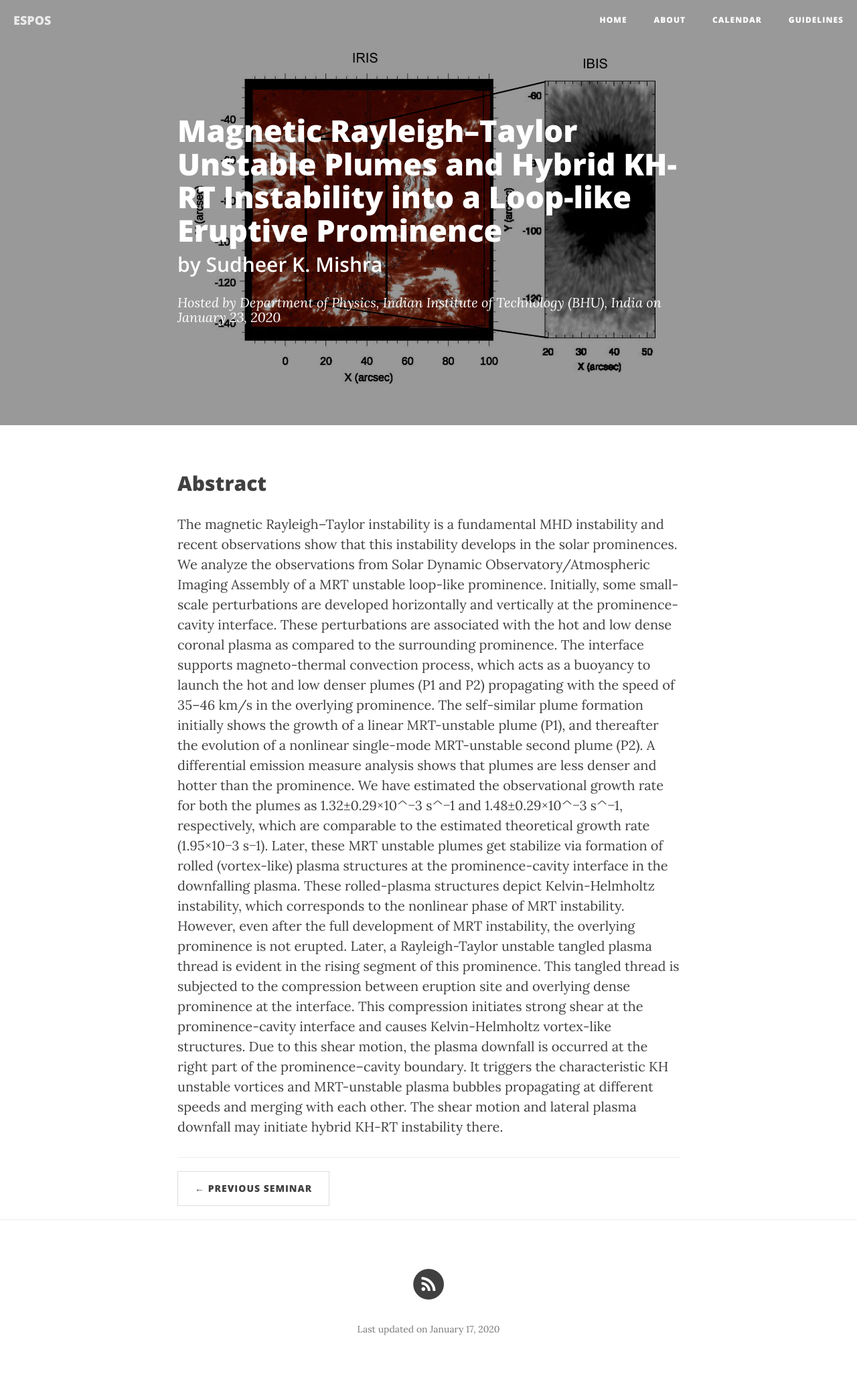
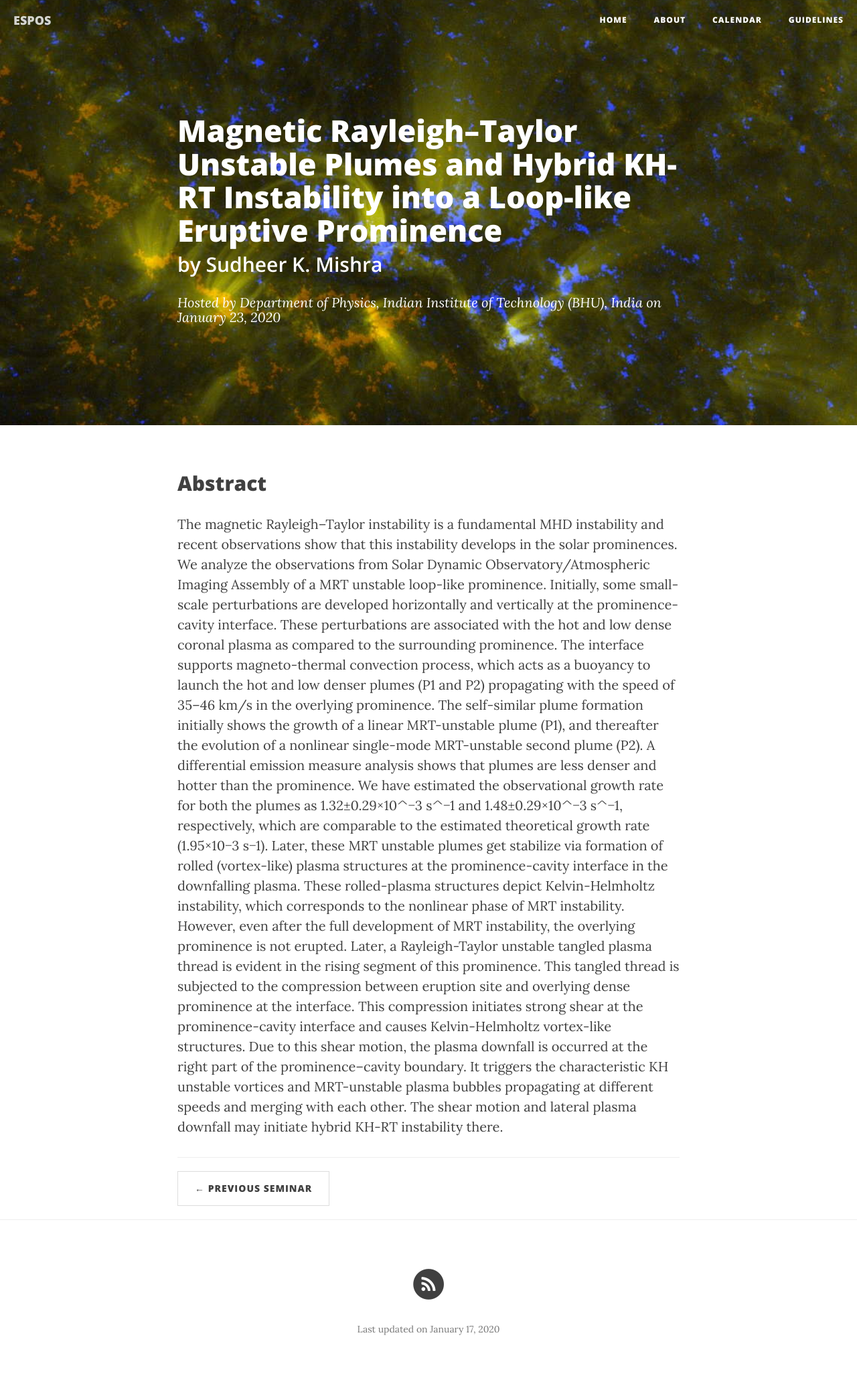
Before and after one commit to ITA-Solar/espos, a Jekyll site: the page built from _posts/2020-01-23-Mishra.md, in a window 1280 px wide. Shown: the whole page at 67% size. Built offline with Jekyll 4.4.1, drawn with Linux system fonts in a browser that asks for light colours; nearby versions of some CDN libraries.

Commit message:
Update 2020-01-23-Mishra.md

```diff
--- a/_posts/2020-01-23-Mishra.md
+++ b/_posts/2020-01-23-Mishra.md
@@ -4,7 +4,7 @@ title:      "Magnetic Rayleigh–Taylor Unstable Plumes and Hybrid KH-RT Instabi
 subtitle:   "by Sudheer K. Mishra"
 date:       2020-01-23 11:00:00
 author:     "Department of Physics, Indian Institute of Technology (BHU), India"
-header-img: "img/im_2019-12-05-Murabito.jpg"
+#header-img: "img/im_2019-12-05-Murabito.jpg"
 published:  true
 ---
 
```
